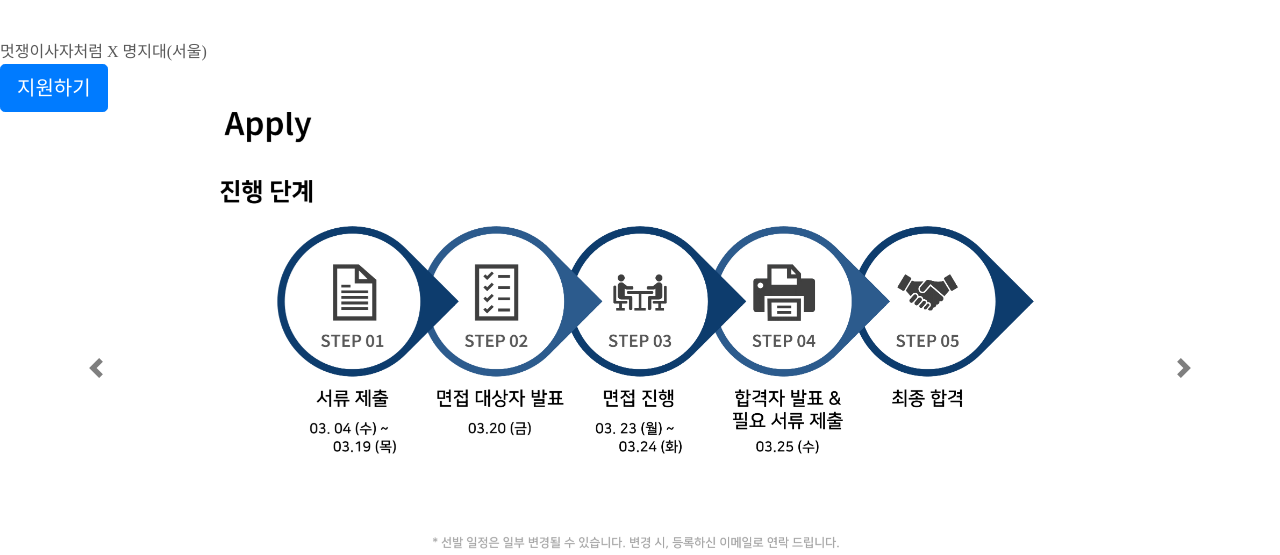
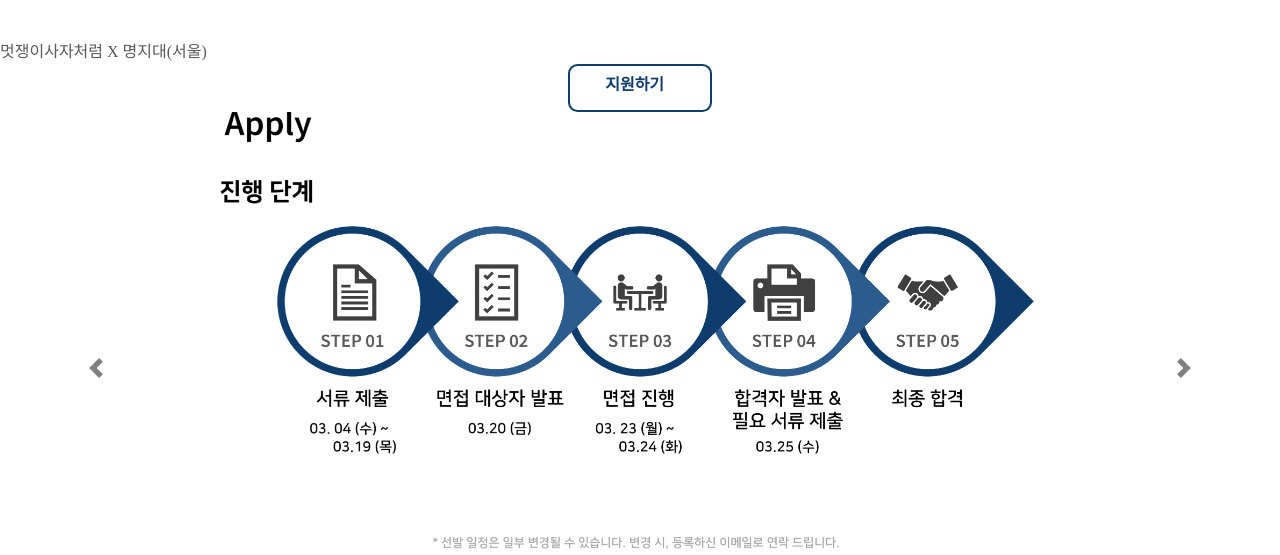
Before and after one commit to likelionmju/likelion-mju.com, a Django app: page /home in a window 1280 px wide. Shown: the part 56-611 px from the top of the page. Run offline with Django 3.2, Linux system fonts and the light colour scheme; some libraries are stand-ins or nearby versions.

Commit message:
apply button

```diff
--- a/page/static/page/css/home.css
+++ b/page/static/page/css/home.css
@@ -9,6 +9,40 @@ footer, .push {
 main {
    min-height: 100%;
    margin: 0 auto -155px;
+}
+
+.btn-primary {
+  box-sizing: border-box;
+  appearance: none;
+  background-color: transparent;
+  border: 2px solid rgb(13, 60, 109);
+  border-radius: 0.6em;
+  color:rgb(13, 60, 109) ;
+  cursor: pointer;
+  display: flex;
+  align-self: center;
+  font-size: 1em;
+  font-weight: bold;
+  line-height: 1;
+  margin: auto;
+  padding: 0.7em 2.2em;
+  width: 9em;
+  height: 3em;
+  text-decoration: none;
+  text-align: center;
+  text-transform: uppercase;
+  font-family: 'Montserrat', sans-serif;
+  font-weight: 700;
+  transition: box-shadow 300ms ease-in-out, color 300ms ease-in-out;
+}
+.btn-primary:hover{
+    box-shadow: 0 0 40px 40px rgb(13, 60, 109) inset;
+    color: white;
+}
+.btn-primary:focus {
+    color: #fff;
+    outline: 0;
+    box-shadow: 0 0 40px 40px rgb(13, 60, 109) inset;
 }
 
 h1 {
```
